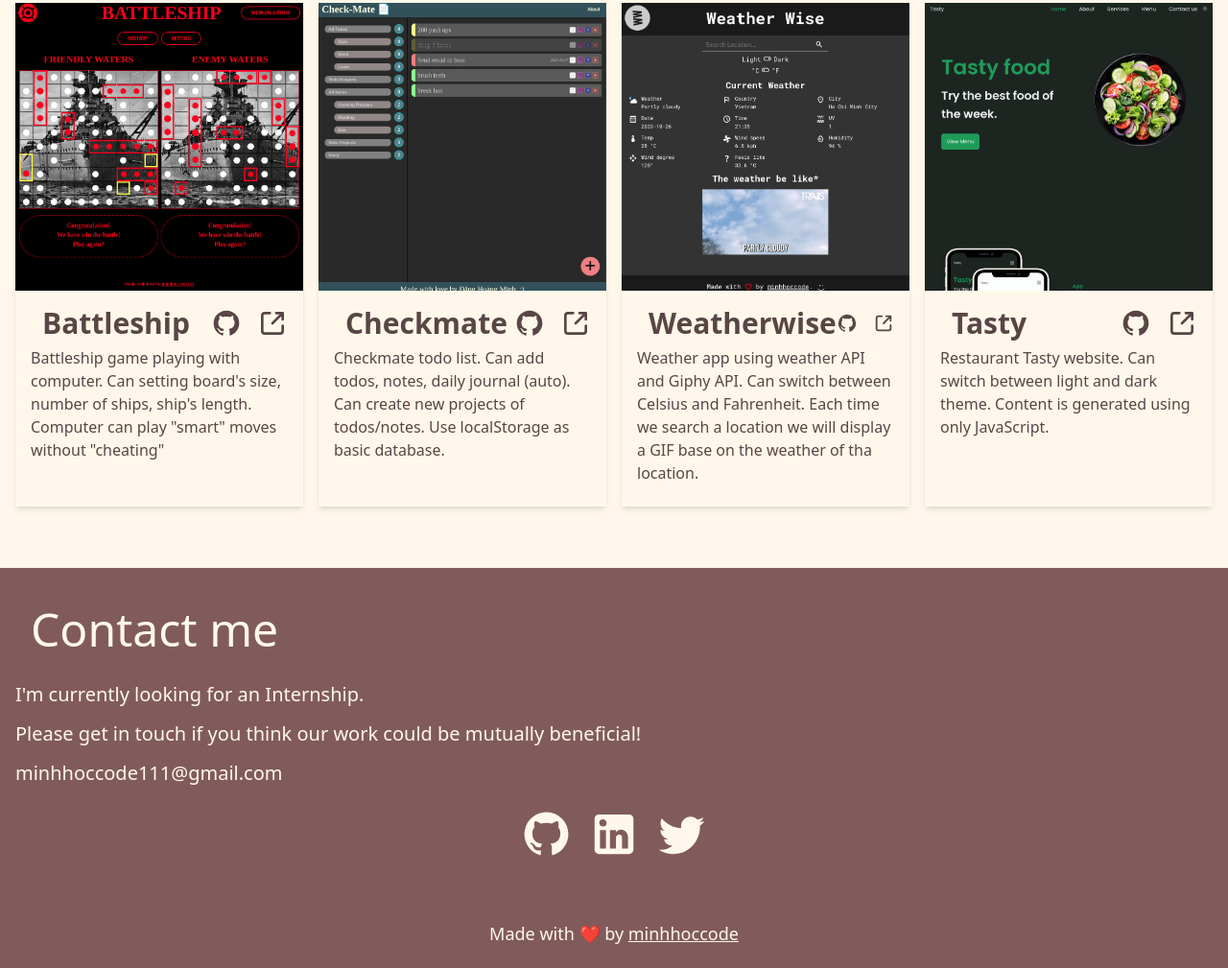
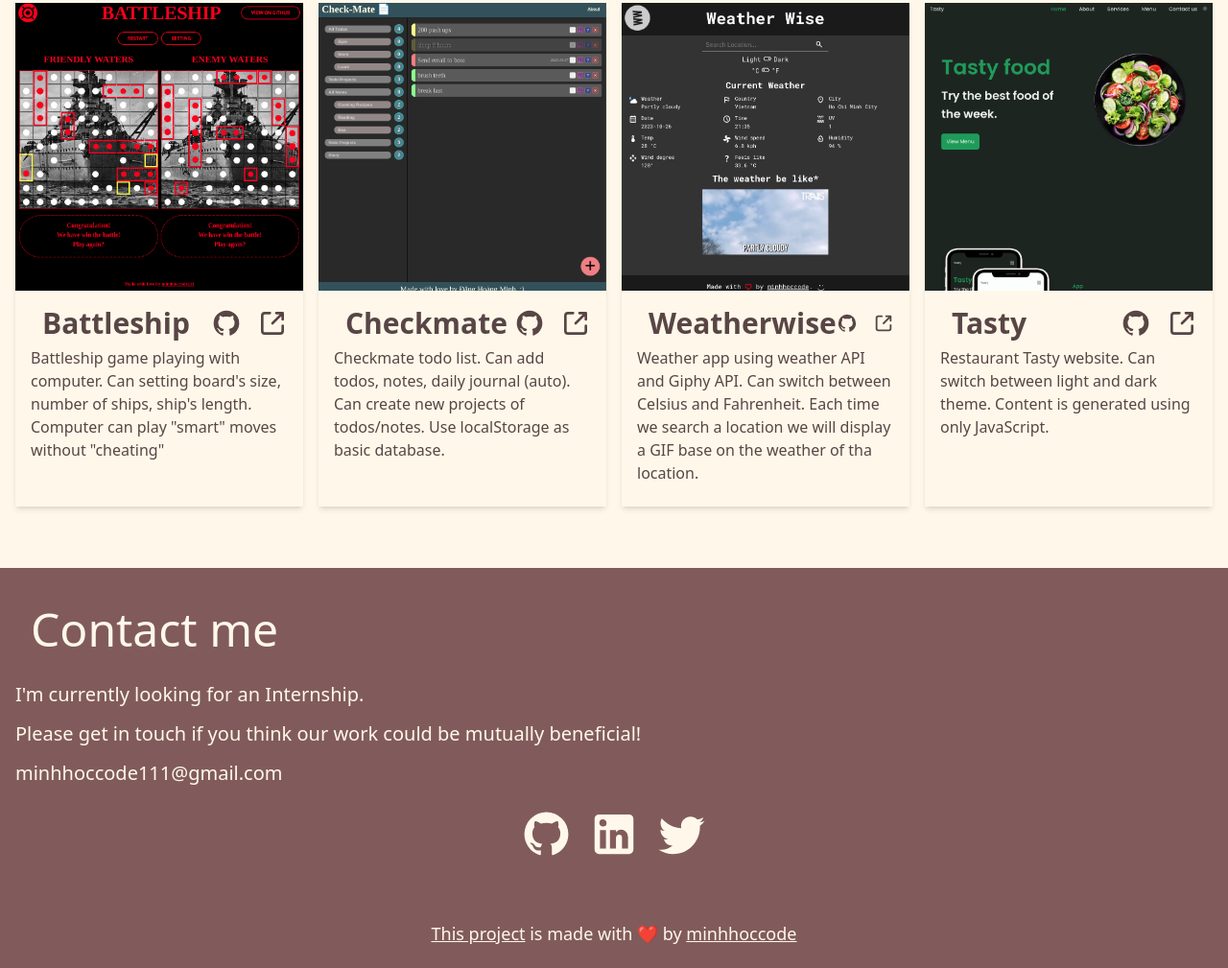
Before and after one commit to minhhoccode111/homepage-top, a plain HTML site: page index.html in a window 1280 px wide. Shown: the part 890-1899 px from the top of the page at 96% size. Drawn offline with Linux system fonts and the light colour scheme.

Commit message:
Add README.md and finished project

```diff
--- a/index.html
+++ b/index.html
@@ -473,7 +473,14 @@
       </main>
       <footer id="footer" class="bg-darker p-4 pt-10 text-light shadow-sm">
         <p class="text-center sm:text-lg">
-          Made with ❤️ by
+          <a
+            target="_blank"
+            rel="noopener"
+            href="https://github.com/minhhoccode111/personal-portfolio"
+            class="underline hover:decoration-2"
+            >This project</a
+          >
+          is made with ❤️ by
           <a
             target="_blank"
             rel="noopener"
```
Also changed, not shown: 809d2da401c0351e8521.jpg (deleted), 99cd2d3f2999e4647601.jpg (deleted), assets/001972e88d51cb7c7bf9.jpg (deleted), assets/770b90ec93f73aa9e93c.jpg (deleted), assets/c150183b14873201a596.jpg (deleted), assets/e08b6f67d5c9ba0f0a68.png (deleted), c150183b14873201a596.jpg (deleted), output.css.
